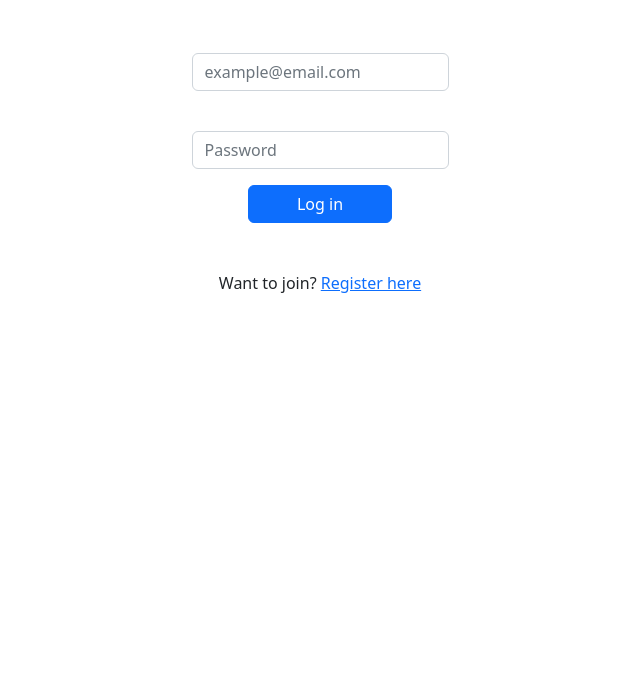
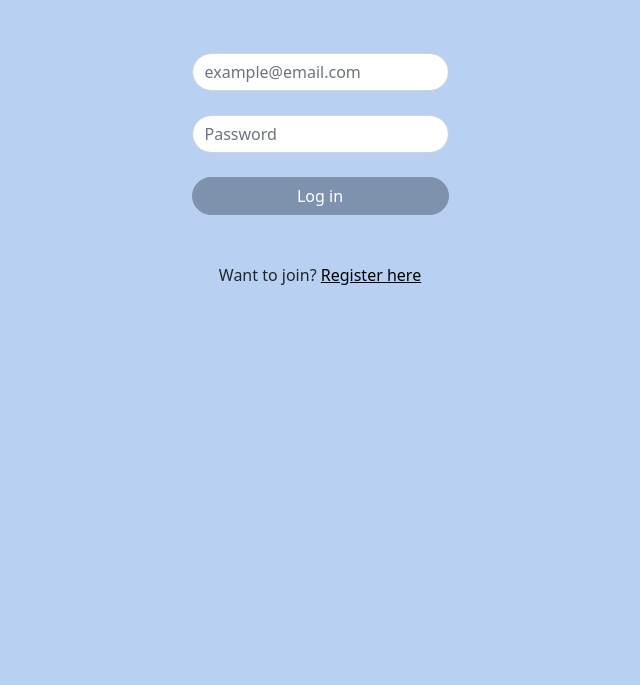
Before and after one commit to mathildeew/css-frameworks-ca, a website: page index.html in a window 1280 px wide. Shown: the part 115-800 px from the top of the page, without its empty margins (320-960 px from the left). Drawn offline with nearby package versions, Linux system fonts and the light colour scheme.

Commit message:
log in customizing sass

```diff
--- a/index.html
+++ b/index.html
@@ -7,11 +7,11 @@
     <link rel="stylesheet" href="dist/css/styles.css" />
     <title>Pattern | Log in</title>
   </head>
-  <body>
+  <body class="bcBlue">
     <main class="d-flex flex-column align-items-center">
       <h1 class="my-5">pattern</h1>
       <form action="profile.html">
-        <div class="mb-3">
+        <div class="mb-0">
           <label for="exampleInputEmail1" class="form-label"></label>
           <input
             type="email"
@@ -21,7 +21,7 @@
             placeholder="example@email.com"
           />
         </div>
-        <div class="mb-3">
+        <div class="mb-4">
           <label for="exampleInputPassword1" class="form-label"></label>
           <input
             type="password"
--- a/src/scss/styles.scss
+++ b/src/scss/styles.scss
@@ -1 +1,28 @@
 @import "../../node_modules/bootstrap/scss/bootstrap.scss";
+
+// scss-docs-start theme-color-variables
+$primary: #b8d1f3;
+$secondary: #7f92ad;
+
+.bcBlue {
+  background-color: $primary;
+}
+
+.form-control,
+.btn-primary {
+  border-radius: 50px;
+}
+
+.btn-primary {
+  width: 100%;
+  background-color: $secondary;
+  border-color: $secondary;
+}
+
+a {
+  color: #000;
+
+  &:hover {
+    color: #000;
+  }
+}
```
Also changed, not shown: dist/css/styles.css, 1 other file.
